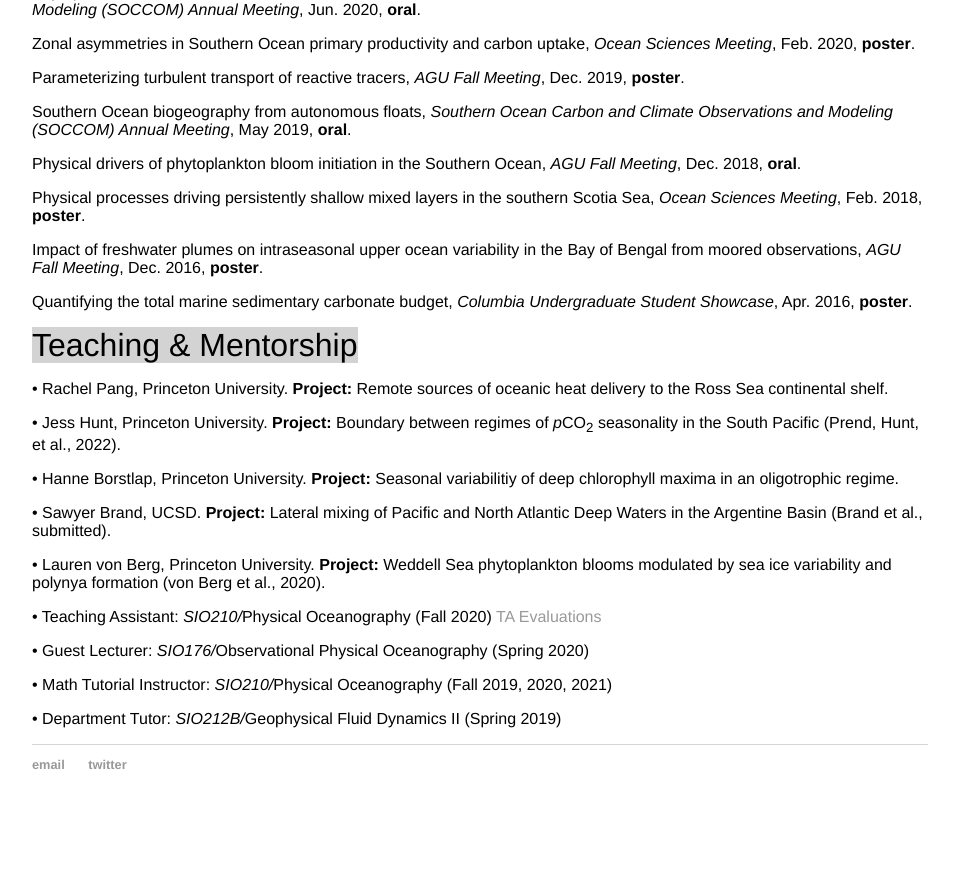
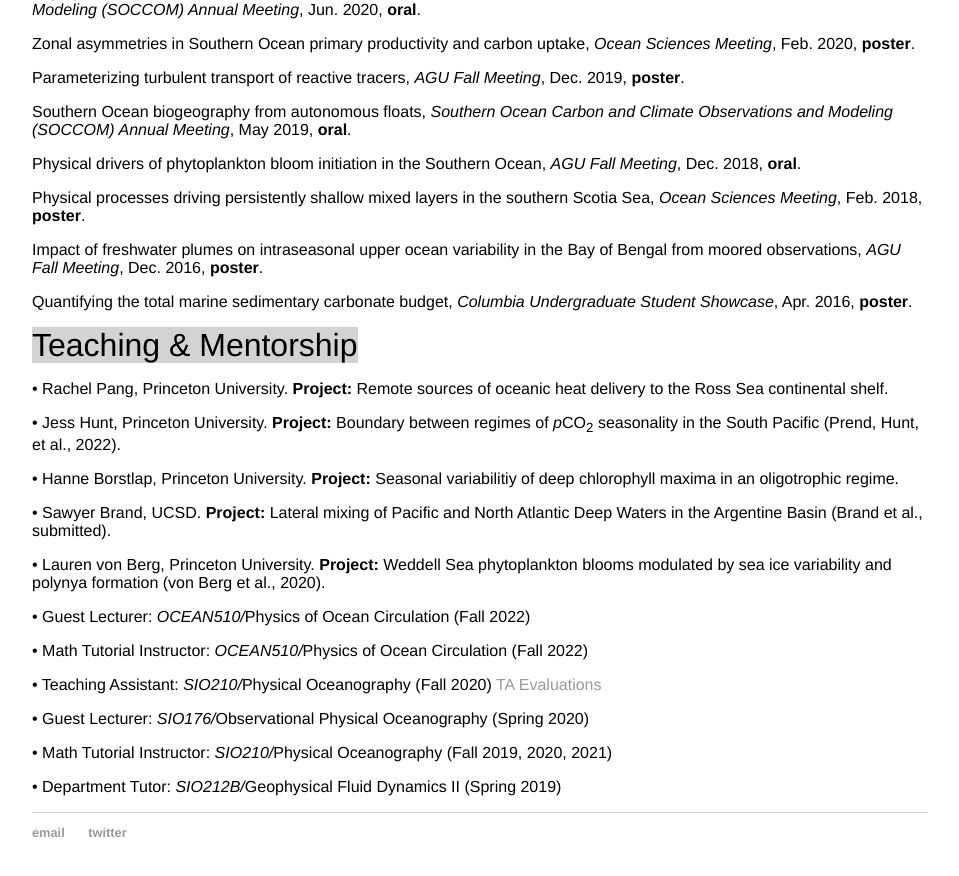
Before and after one commit to cprend/cprend.github.io, a Jekyll site: the page cv/index.html, which Jekyll copies as it is, in a window 1280 px wide and 900 px high, scrolled down 1688 px. Shown: the top 876 px of the window, without its empty margins (160-1119 px from the left). Built offline with Jekyll 4.4.1, drawn with Linux system fonts in a browser that asks for light colours; before the commit the page ends 2520 px from its top, so only the background shows below that.

Commit message:
Update index.html

```diff
--- a/cv/index.html
+++ b/cv/index.html
@@ -76,6 +76,8 @@
 		<p>• Hanne Borstlap, Princeton University. <b>Project:</b> Seasonal variabilitiy of deep chlorophyll maxima in an oligotrophic regime.</p>
 		<p>• Sawyer Brand, UCSD. <b>Project:</b> Lateral mixing of Pacific and North Atlantic Deep Waters in the Argentine Basin (Brand et al., submitted).</p>
 		<p>• Lauren von Berg, Princeton University. <b>Project:</b> Weddell Sea phytoplankton blooms modulated by sea ice variability and polynya formation (von Berg et al., 2020).</p>
+		<p>• Guest Lecturer: <em>OCEAN510/</em>Physics of Ocean Circulation (Fall 2022)</p>
+		<p>• Math Tutorial Instructor: <em>OCEAN510/</em>Physics of Ocean Circulation (Fall 2022)</p>
 		<p>• Teaching Assistant: <em>SIO210/</em>Physical Oceanography (Fall 2020) <a href="Prend_TA_Evaluations-SIO210_FA20.pdf" target="_blank">TA Evaluations</a></p>
 		<p>• Guest Lecturer: <em>SIO176/</em>Observational Physical Oceanography (Spring 2020)</p>
 		<p>• Math Tutorial Instructor: <em>SIO210/</em>Physical Oceanography (Fall 2019, 2020, 2021)</p>
```
